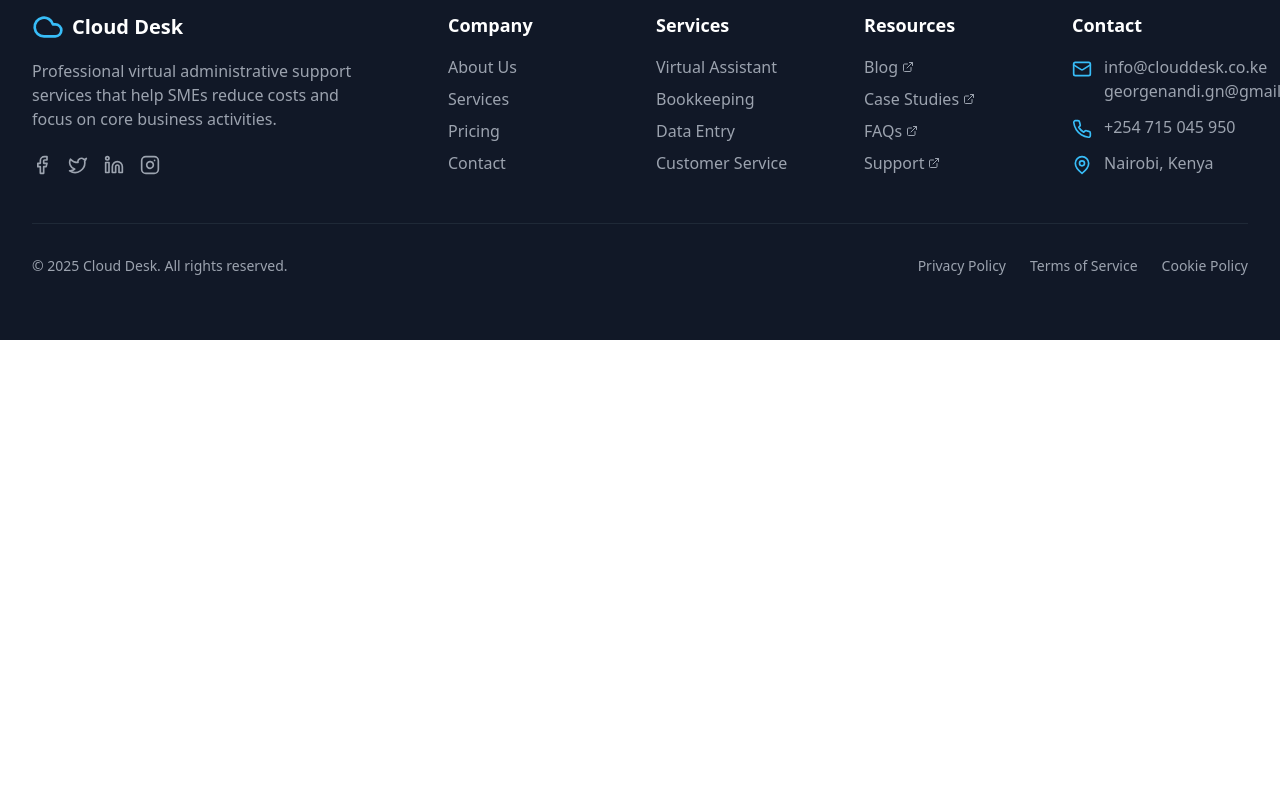
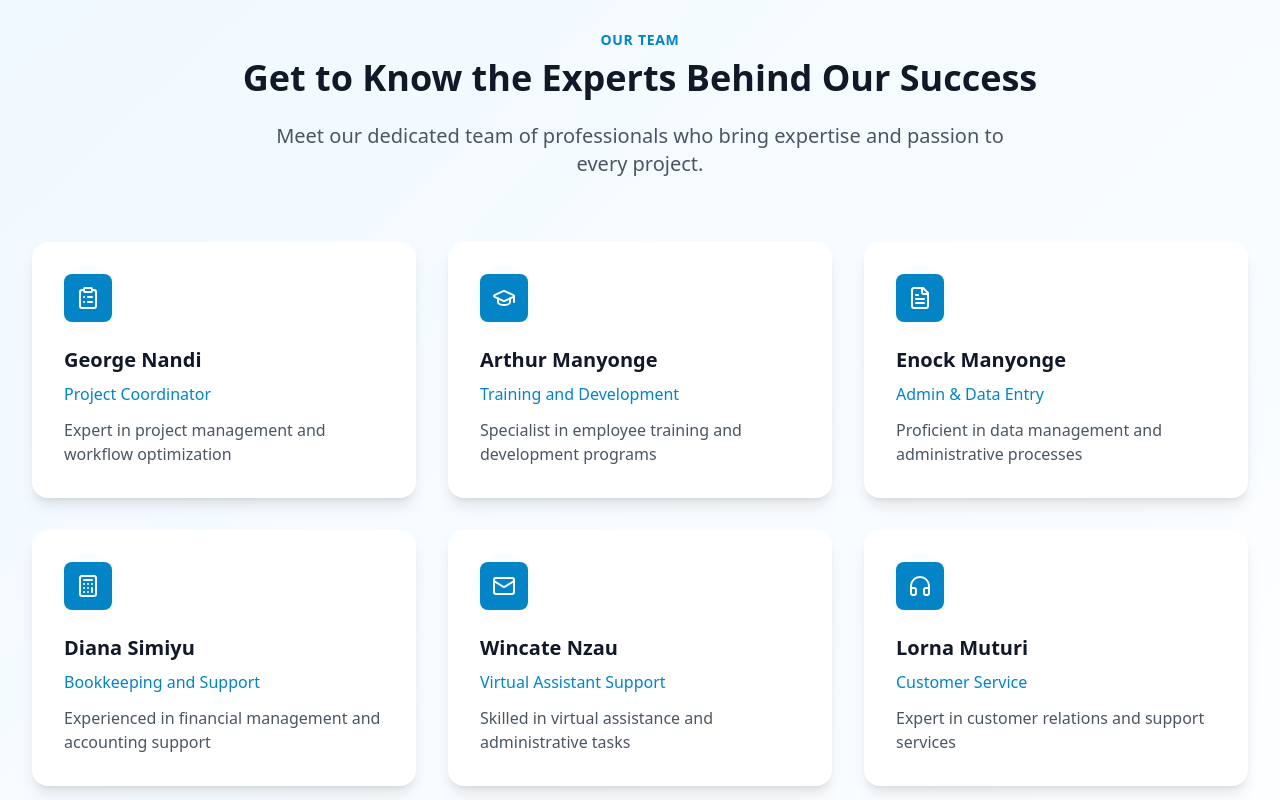
Before and after one commit to Mmulobi/cloud_desk, a React (Vite) app: page /about in a window 1280 px wide. Shown: the part 1940-2740 px from the top of the page. Before the commit the page ends 2280 px from the top, so only its background shows below. Built offline with nearby package versions, Linux system fonts and the light colour scheme.

Commit message:
feat: Add Training & Development service with team member details and update Navbar links

```diff
--- a/src/components/Navbar.tsx
+++ b/src/components/Navbar.tsx
@@ -183,6 +183,25 @@ const Navbar = () => {
                   >
                     Digital Presence
                   </Link>
+                  <Link
+                    to="/"
+                    className="block px-4 py-2 text-sm text-gray-700 hover:bg-primary-50 hover:text-primary-700"
+                    onClick={(e) => {
+                      if (location.pathname === '/') {
+                        e.preventDefault();
+                        const element = document.getElementById('services');
+                        if (element) {
+                          sessionStorage.setItem('selectedService', 'training-development');
+                          element.scrollIntoView({ behavior: 'smooth' });
+                        }
+                      } else {
+                        sessionStorage.setItem('scrollTarget', 'services');
+                        sessionStorage.setItem('selectedService', 'training-development');
+                      }
+                    }}
+                  >
+                    Training & Development
+                  </Link>
                 </div>
               </div>
             </div>
@@ -362,6 +381,25 @@ const Navbar = () => {
                     >
                       Digital Presence
                     </Link>
+                    <Link
+                      to="/"
+                      className="block px-4 py-2 text-sm text-white hover:text-primary-200"
+                      onClick={() => {
+                        setIsOpen(false);
+                        if (location.pathname === '/') {
+                          const element = document.getElementById('services');
+                          if (element) {
+                            sessionStorage.setItem('selectedService', 'training-development');
+                            element.scrollIntoView({ behavior: 'smooth' });
+                          }
+                        } else {
+                          sessionStorage.setItem('scrollTarget', 'services');
+                          sessionStorage.setItem('selectedService', 'training-development');
+                        }
+                      }}
+                    >
+                      Training & Development
+                    </Link>
                   </div>
                 )}
               </div>
--- a/src/data/services.ts
+++ b/src/data/services.ts
@@ -304,6 +304,48 @@ const servicesData: ServiceItem[] = [
       'Cost-effective alternative to full-time HR staff'
     ],
     imageSrc: '/nastuh-abootalebi-yWwob8kwOCk-unsplash.jpg'
+  },
+  {
+    id: 'training-development',
+    title: 'Training & Development',
+    shortDescription: 'Comprehensive employee training and development programs',
+    description: 'Our Training & Development service helps organizations build a skilled workforce through structured training programs, onboarding support, and continuous learning initiatives.',
+    icon: UserRound,
+    features: [
+      {
+        title: 'Staff Onboarding',
+        description: 'Creating and managing comprehensive onboarding programs, including paperwork processing, orientation scheduling, and initial training coordination.'
+      },
+      {
+        title: 'Training Program Development',
+        description: 'Designing and implementing customized training programs tailored to your organization\'s specific needs and industry requirements.'
+      },
+      {
+        title: 'Learning Management',
+        description: 'Setting up and maintaining learning management systems (LMS) to track employee progress and manage training materials.'
+      },
+      {
+        title: 'Skills Assessment',
+        description: 'Conducting skills gap analyses and creating development plans to address organizational training needs.'
+      },
+      {
+        title: 'Compliance Training',
+        description: 'Managing mandatory training programs, tracking completion, and ensuring regulatory compliance.'
+      },
+      {
+        title: 'Performance Support',
+        description: 'Creating job aids, documentation, and resources to support ongoing employee development and performance improvement.'
+      }
+    ],
+    benefits: [
+      'Streamlined onboarding process for new employees',
+      'Consistent training delivery across the organization',
+      'Improved employee skills and productivity',
+      'Reduced training administration time',
+      'Better tracking of training completion and compliance',
+      'Cost-effective training solutions'
+    ],
+    imageSrc: '/nastuh-abootalebi-yWwob8kwOCk-unsplash.jpg'
   }
 ];
 
--- a/src/pages/AboutPage.tsx
+++ b/src/pages/AboutPage.tsx
@@ -1,6 +1,20 @@
 import React from 'react';
 import { motion } from 'framer-motion';
-import { Users, Award, Clock, Briefcase, Target, Eye } from 'lucide-react';
+import {
+  Users,
+  Award,
+  Clock,
+  Briefcase,
+  Target,
+  Eye,
+  ClipboardList,
+  GraduationCap,
+  FileText,
+  Calculator,
+  Mail,
+  HeadphonesIcon,
+  Instagram
+} from 'lucide-react';
 
 // Animation variants
 const fadeInUp = {
@@ -32,6 +46,51 @@ const scaleIn = {
 };
 
 const AboutPage = () => {
+  const teamMembers = [
+    {
+      name: 'George Nandi',
+      role: 'Project Coordinator',
+      icon: ClipboardList,
+      description: 'Expert in project management and workflow optimization'
+    },
+    {
+      name: 'Arthur Manyonge',
+      role: 'Training and Development',
+      icon: GraduationCap,
+      description: 'Specialist in employee training and development programs'
+    },
+    {
+      name: 'Enock Manyonge',
+      role: 'Admin & Data Entry',
+      icon: FileText,
+      description: 'Proficient in data management and administrative processes'
+    },
+    {
+      name: 'Diana Simiyu',
+      role: 'Bookkeeping and Support',
+      icon: Calculator,
+      description: 'Experienced in financial management and accounting support'
+    },
+    {
+      name: 'Wincate Nzau',
+      role: 'Virtual Assistant Support',
+      icon: Mail,
+      description: 'Skilled in virtual assistance and administrative tasks'
+    },
+    {
+      name: 'Lorna Muturi',
+      role: 'Customer Service',
+      icon: HeadphonesIcon,
+      description: 'Expert in customer relations and support services'
+    },
+    {
+      name: 'Nancy Cheptanui',
+      role: 'Digital Presence',
+      icon: Instagram,
+      description: 'Specialist in digital marketing and online presence'
+    }
+  ];
+
   return (
     <div className="min-h-screen bg-gradient-to-b from-gray-50 to-white">
       {/* Hero Section */}
@@ -223,6 +282,88 @@ const AboutPage = () => {
           </motion.div>
         </div>
       </section>
+
+      {/* Team Section */}
+      <section className="py-20 bg-gradient-to-br from-primary-50 to-white">
+        <div className="max-w-7xl mx-auto px-4 sm:px-6 lg:px-8">
+          <motion.div
+            className="text-center mb-16"
+            initial={{ opacity: 0, y: 20 }}
+            whileInView={{ opacity: 1, y: 0 }}
+            viewport={{ once: true }}
+            transition={{ duration: 0.6 }}
+          >
+            <motion.span
+              className="text-sm font-semibold tracking-wider text-primary-600 uppercase mb-2 inline-block"
+              initial={{ opacity: 0, y: 20 }}
+              whileInView={{ opacity: 1, y: 0 }}
+              viewport={{ once: true }}
+              transition={{ delay: 0.2 }}
+            >
+              Our Team
+            </motion.span>
+            <motion.h2
+              className="text-3xl md:text-4xl font-bold text-gray-900 mb-6"
+              initial={{ opacity: 0, y: 20 }}
+              whileInView={{ opacity: 1, y: 0 }}
+              viewport={{ once: true }}
+              transition={{ delay: 0.3 }}
+            >
+              Get to Know the Experts Behind Our Success
+            </motion.h2>
+            <motion.p
+              className="text-xl text-gray-600 max-w-3xl mx-auto"
+              initial={{ opacity: 0, y: 20 }}
+              whileInView={{ opacity: 1, y: 0 }}
+              viewport={{ once: true }}
+              transition={{ delay: 0.4 }}
+            >
+              Meet our dedicated team of professionals who bring expertise and passion to every project.
+            </motion.p>
+          </motion.div>
+
+          <motion.div
+            className="grid md:grid-cols-2 lg:grid-cols-3 gap-8"
+            initial="hidden"
+            whileInView="visible"
+            viewport={{ once: true }}
+            variants={staggerContainer}
+          >
+            {teamMembers.map((member, index) => {
+              const Icon = member.icon;
+              return (
+                <motion.div
+                  key={index}
+                  className="bg-white rounded-2xl shadow-lg hover:shadow-xl transition-all duration-300 group p-8"
+                  variants={fadeInUp}
+                  whileHover={{
+                    y: -10,
+                    transition: { duration: 0.3 }
+                  }}
+                >
+                  <div className="relative mb-6">
+                    <div className="absolute -top-2 -left-2 w-16 h-16 bg-primary-100 rounded-full opacity-20 group-hover:opacity-30 transition-all duration-300"></div>
+                    <motion.div
+                      className="w-12 h-12 bg-primary-600 rounded-lg flex items-center justify-center relative z-10"
+                      whileHover={{
+                        rotate: 360,
+                        transition: { duration: 0.5 }
+                      }}
+                    >
+                      <Icon className="h-6 w-6 text-white" />
+                    </motion.div>
+                  </div>
+                  <h3 className="text-xl font-semibold text-gray-900 mb-2 group-hover:text-primary-600 transition-colors">
+                    {member.name}
+                  </h3>
+                  <p className="text-primary-600 font-medium mb-3">{member.role}</p>
+                  <p className="text-gray-600">{member.description}</p>
+                </motion.div>
+              );
+            })}
+          </motion.div>
+        </div>
+      </section>
     </div>
   );
 };
--- a/src/pages/HomePage.tsx
+++ b/src/pages/HomePage.tsx
@@ -13,7 +13,8 @@ import {
   Calculator,
   FileText,
   ClipboardList,
-  Instagram
+  Instagram,
+  UserRound
 } from 'lucide-react';
 import HeroBackground from '../components/HeroBackground';
 
@@ -88,6 +89,12 @@ const HomePage = () => {
       description: 'Social media scheduling, online reputation monitoring, and content curation',
       icon: Instagram,
       link: '/services/digital-presence'
+    },
+    {
+      title: 'Training & Development',
+      description: 'Staff onboarding, training programs, and learning management',
+      icon: UserRound,
+      link: '/services/training-development'
     }
   ];
 
--- a/src/pages/ServicesPage.tsx
+++ b/src/pages/ServicesPage.tsx
@@ -73,6 +73,19 @@ const ServicesPage = () => {
         'Financial report preparation',
         'Payment follow-ups',
         'Basic accounts reconciliation'
+      ]
+    },
+    {
+      id: 'training-development',
+      title: 'Training & Development',
+      description: 'Build a skilled workforce through comprehensive training programs and development initiatives.',
+      icon: UserRound,
+      features: [
+        'Staff onboarding and orientation',
+        'Training program development',
+        'Learning management system setup',
+        'Skills assessment and development',
+        'Compliance training management'
       ]
     },
     {
```
